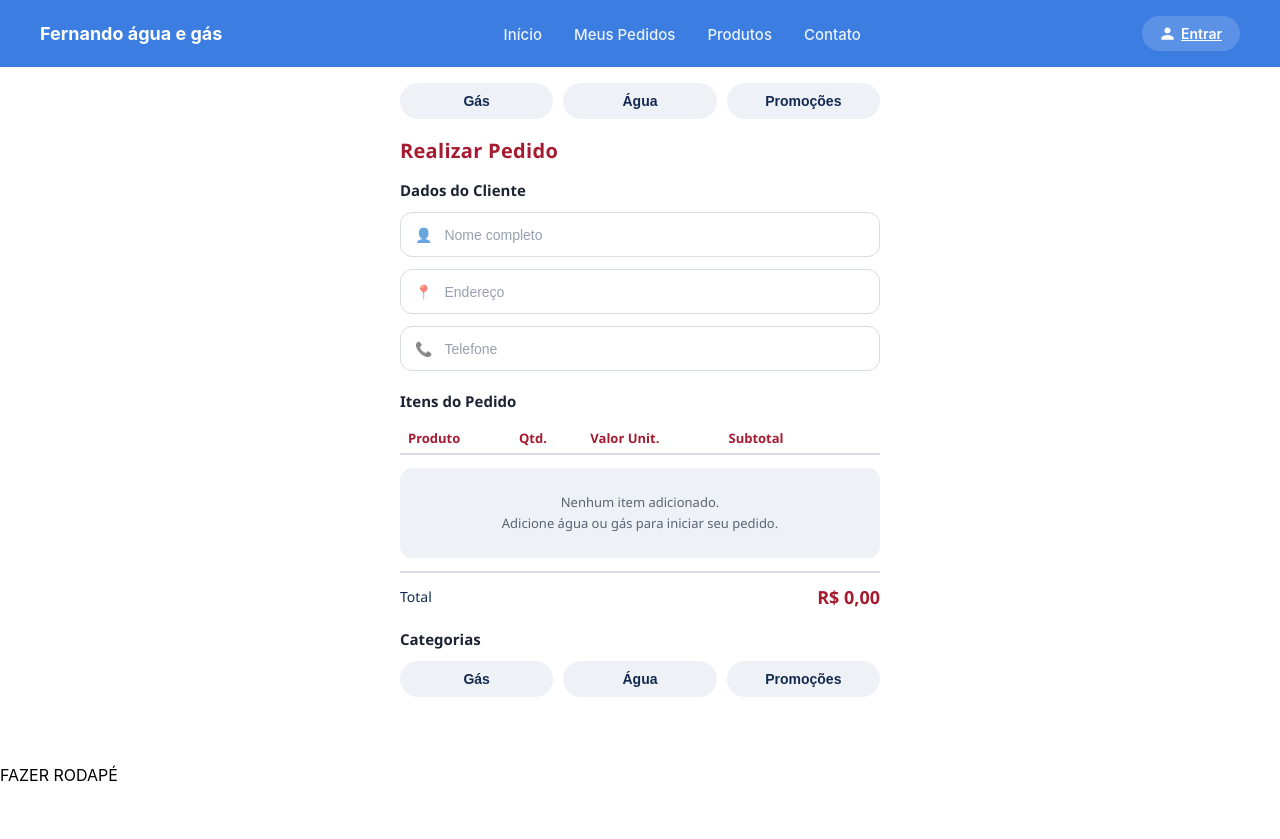
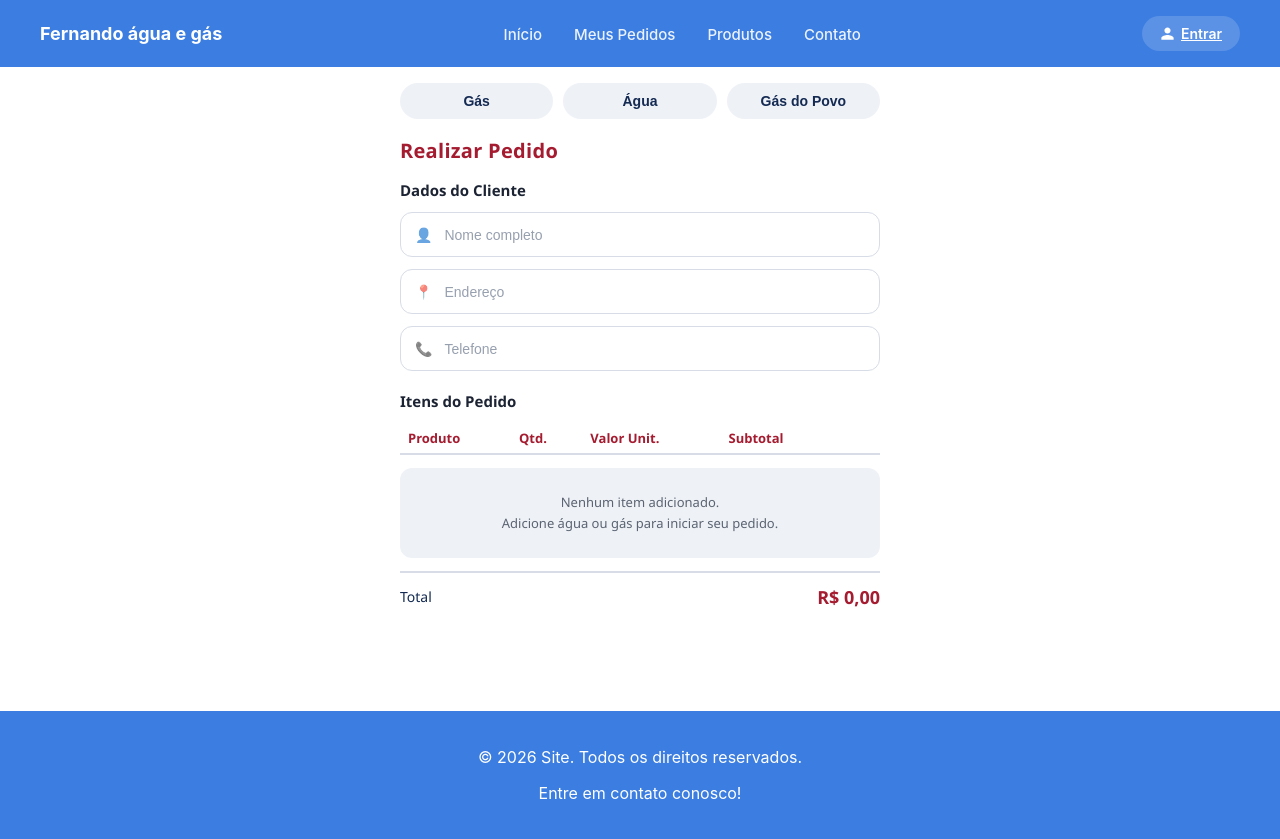
Before and after one commit to Madu-rsd/Plataforma-de-Gerenciamento-e-Vendas-de-Gas-e-agua, a Django app: page /pedidos/ in a window 1280 px wide. Before the commit the page ends 781 px from the top, so only its background shows below. Run offline with Django 5.2, Linux system fonts and the light colour scheme; lists and menus that the app fills with data are empty.

Commit message:
criação de rodapé

```diff
--- a/Templates/base.html
+++ b/Templates/base.html
@@ -31,7 +31,10 @@
         {% block content %}{% endblock %}
     </main>
 
-    <footer>FAZER RODAPÉ</footer>
+    <footer class="rodape">
+        <p>© 2026 Site. Todos os direitos reservados.</p>
+        <p>Entre em contato conosco!</p>
+    </footer>
 
     {% block extra_js %}{% endblock %}
 </body>
--- a/Templates/pedidos/pedidos.html
+++ b/Templates/pedidos/pedidos.html
@@ -5,11 +5,11 @@
 {% block content %}
 <main class="pedido">
 
-    <!-- Abas superiores (Gás / Água / Promoções) -->
+    <!-- Abas superiores (Gás / Água / Gás do Povo) -->
     <nav class="tabs" aria-label="Categorias do pedido">
       <button type="button" class="tab" data-categoria="gas">Gás</button>
       <button type="button" class="tab" data-categoria="agua">Água</button>
-      <button type="button" class="tab" data-categoria="promocoes">Promoções</button>
+      <button type="button" class="tab" data-categoria="gpovo">Gás do Povo</button>
     </nav>
 
     <h1 class="titulo">Realizar Pedido</h1>
@@ -68,14 +68,6 @@
 
     <!-- 3. CATEGORIAS (filtro de produtos) -->
     <section class="cartao">
-      <h2 class="subtitulo">Categorias</h2>
-
-      <div class="categorias" role="tablist" aria-label="Filtrar produtos por categoria">
-        <button type="button" class="categoria-btn" data-categoria="gas">Gás</button>
-        <button type="button" class="categoria-btn" data-categoria="agua">Água</button>
-        <button type="button" class="categoria-btn" data-categoria="promocoes">Promoções</button>
-      </div>
-
       <div id="lista-produtos" class="lista-produtos">
         <!-- produtos inseridos via JS, filtrados pela categoria ativa -->
       </div>
--- a/static/css/pedidos.js
+++ b/static/css/pedidos.js
@@ -12,7 +12,7 @@
         { id: 'a10', nome: 'Galão 10L', preco: 10.00 },
         { id: 'am1', nome: 'Água mineral 1,5L', preco: 4.50 },
       ],
-      promocoes: [
+      gpovo: [
         { id: 'pk1', nome: 'Kit 1 botijão P13 + 1 galão 20L', preco: 130.00 },
         { id: 'pk2', nome: 'Kit 2 galões 20L', preco: 27.00 },
       ],
--- a/static/css/style.css
+++ b/static/css/style.css
@@ -463,3 +463,26 @@ body {
   @media (max-width: 360px) {
     .pedido .tab, .pedido .categoria-btn { font-size: 12.5px; padding: 9px 4px; }
   }
+
+  html, body {
+    min-height: 100%;
+    margin: 0;
+}
+
+body {
+    min-height: 100vh;
+    display: flex;
+    flex-direction: column;
+}
+
+main {
+    flex: 1;
+}
+
+.rodape {
+    background-color: #3b7de0;
+    color: white;
+    text-align: center;
+    padding: 20px;
+    margin-top: 30px;
+}
```
